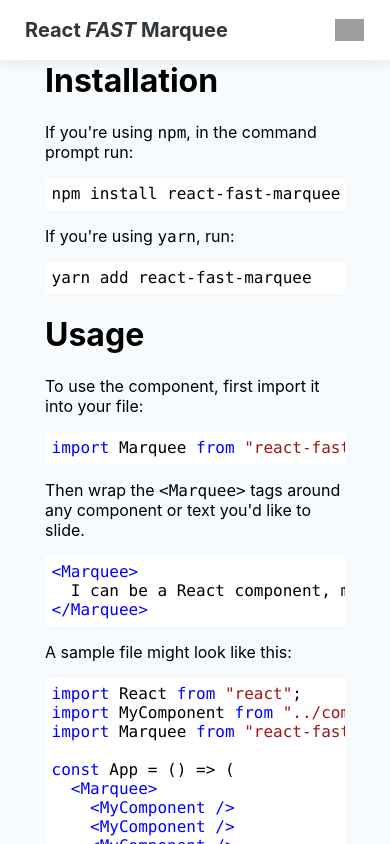
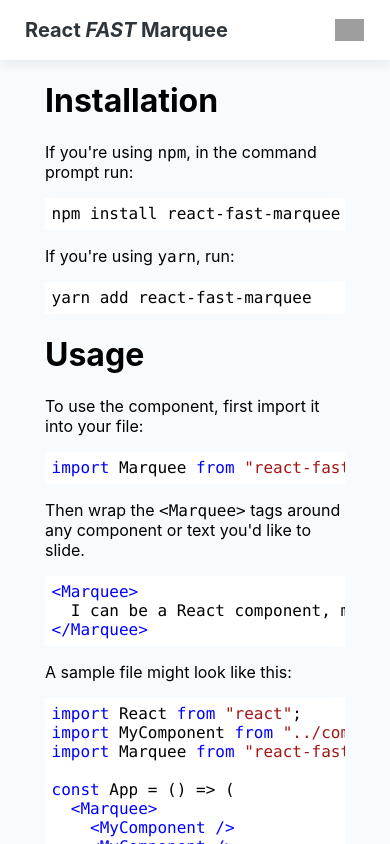
Before and after one commit to justin-chu/marquee-website, a React (Create React App) app: page /documentation in a window 390 px wide. Shown: the top 844 px of the page. Built offline with nearby package versions, Linux system fonts and the light colour scheme; grey boxes are pictures that could not be loaded.

Commit message:
Update Documentation.css

```diff
--- a/src/pages/Documentation/Documentation.css
+++ b/src/pages/Documentation/Documentation.css
@@ -38,6 +38,7 @@
 @media only screen and (max-width: 800px) {
   .content {
     padding: 30px;
+    padding-top: 60px;
     width: 500px;
   }
 }
@@ -45,6 +46,7 @@
 @media only screen and (max-width: 575px) {
   .content {
     padding: 20px;
+    padding-top: 40px;
     width: 400px;
   }
 }
@@ -52,6 +54,7 @@
 @media only screen and (max-width: 450px) {
   .content {
     padding: 10px;
+    padding-top: 30px;
     width: 300px;
   }
 }
```
